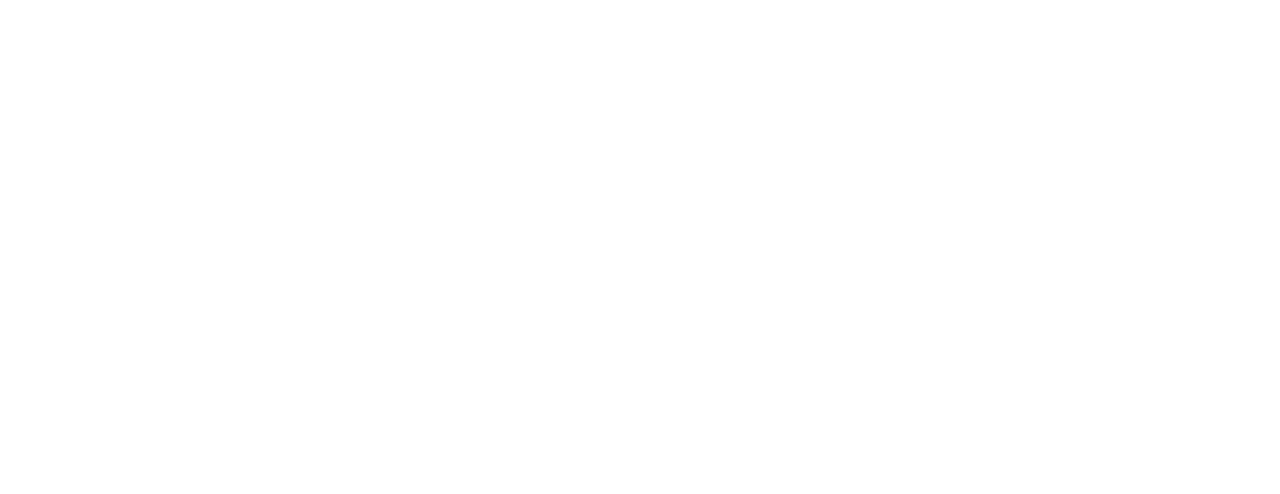
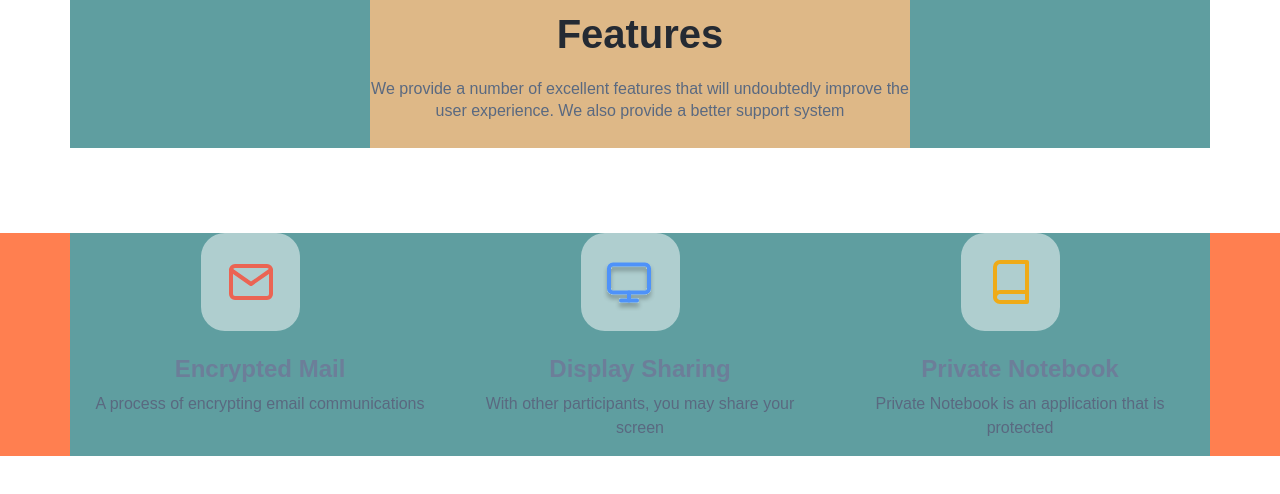
Before and after one commit to Yanochka09/Bootstrap, a plain HTML site: page index.html in a window 1280 px wide. Drawn offline with Linux system fonts and the light colour scheme.

Commit message:
Добавила основную структуру

```diff
--- a/index.html
+++ b/index.html
@@ -6,11 +6,64 @@
     <meta name="viewport" content="width=device-width, initial-scale=1.0">
     <title>Document</title>
     <link rel="stylesheet" href="css/fonts.css">
-    <link rel="stylesheet" href="bootstrap/bootstrap-grid.min.css">
+    <link rel="stylesheet" href="bootstrap/bootstrap.min.css">
     <link rel="stylesheet" href="css/normalize.css">
     <link rel="stylesheet" href="css/stile.css">
 </head>
 <body>
+<section class="Features">
+    <div class="container">
+        <div class="row justify-content-center">
+            <div class="col-6">
+                <div class="Features-tiitle">
+                    <h3>Features</h3>
+                    <p>We provide a number of excellent features that will undoubtedly improve the user experience. We also provide a better support system</p>
+                </div>
+            </div>
+            <!-- /.col -->
+        </div>
+        <!-- /.row -->
+    </div>
+    <!-- /.container -->
+</section>
+<section class="Element">
+    <div class="container">
+        <div class="row">
+            <div class="col-4">
+                <div class="icon-left">
+                    <img class="icon" src="img/mail1.svg" alt="mail">
+                </div>
+                <div class="text-left">
+                    <h6>Encrypted Mail</h6>
+                    <p>A process of encrypting email communications</p>
+                </div>
+            </div>
+            <!-- /.col -->
+            <div class="col-4">
+                <div class="icon-center">
+                    <img class="icon" src="img/monitor1.svg" alt="group2">
+                </div>
+                <div class="text-center">
+                    <h6>Display Sharing</h6>
+                    <p>With other participants, you may share your screen</p>
+                </div>
+            </div>
+            <!-- /.col -->
+            <div class="col-4">
+                <div class="icon-right">
+                    <img class="icon" src="img/book3.svg" alt="book">
+                </div>
+                <div class="text-right">
+                    <h6>Private Notebook</h6>
+                    <p>Private Notebook is an application that is protected</p>
+                </div>
+            </div>
+            <!-- /.col -->
+        </div>
+        <!-- /.row -->
+    </div>
+    <!-- /.container -->
 
+</section>
 </body>
 </html>
```
